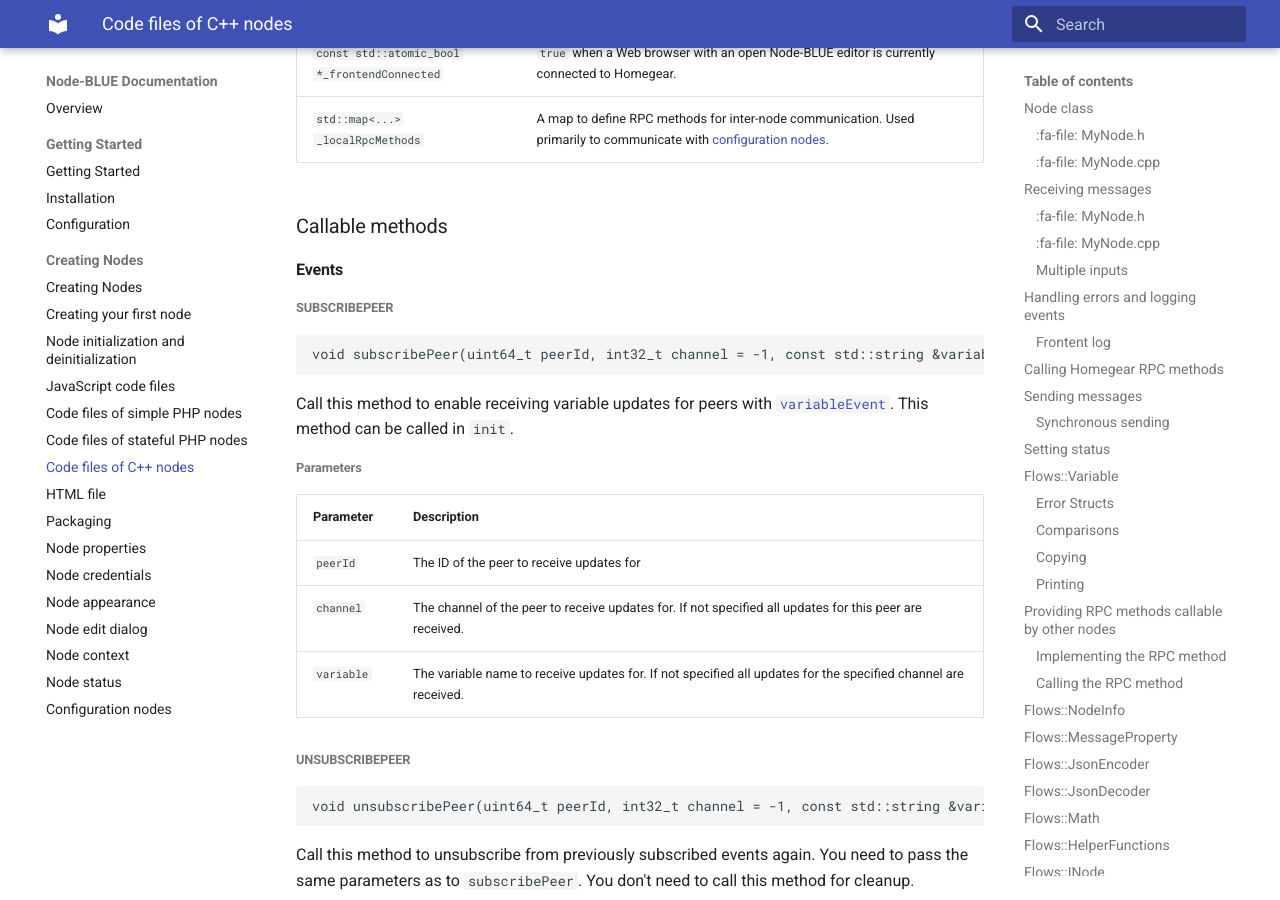
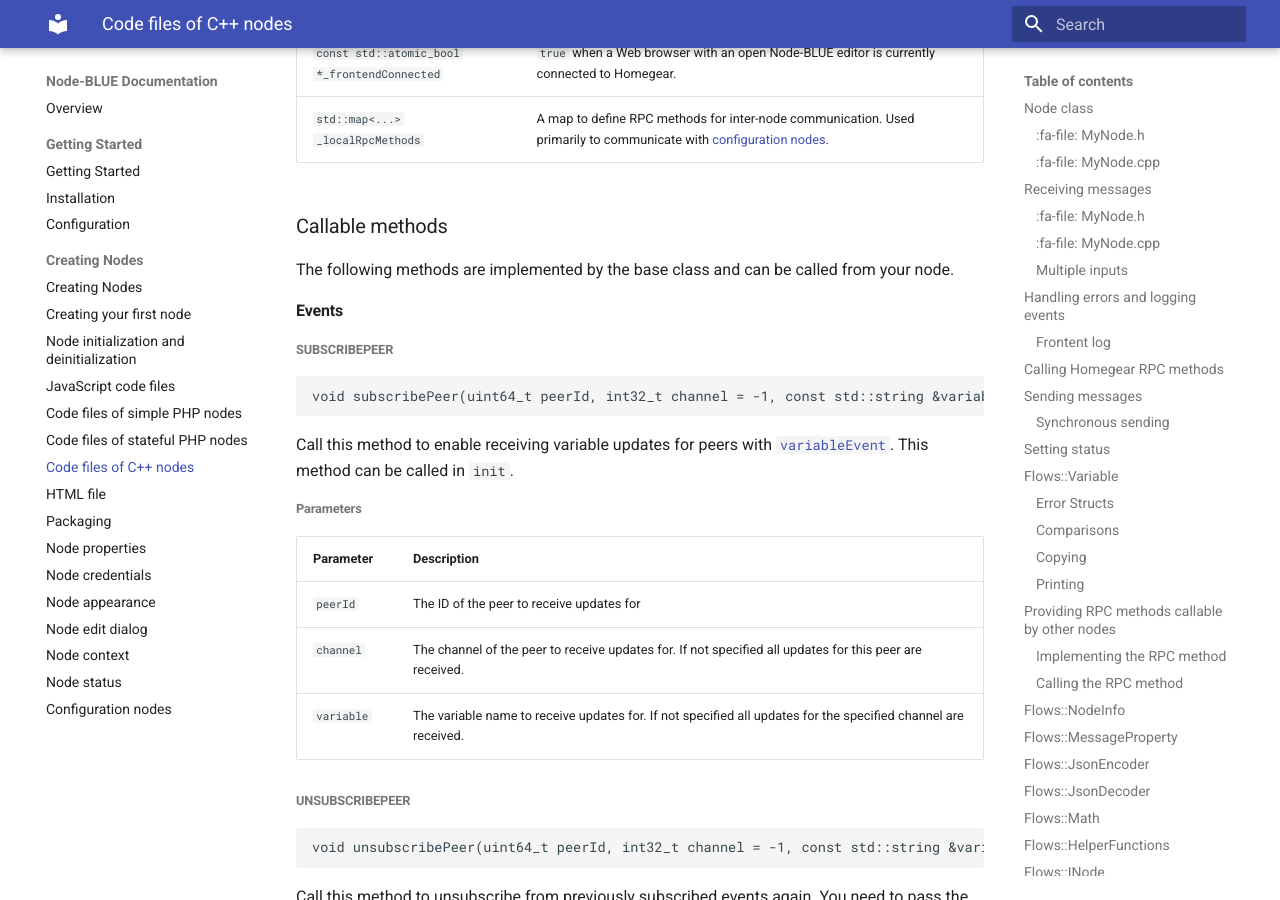
Before and after one commit to Homegear/node-blue-doc, an MkDocs documentation site: the page built from docs/creating_nodes/cpp_code_files.md, in a window 1280 px wide and 900 px high, scrolled down 9722 px. Built offline with MkDocs 1.6.1 and Material for MkDocs 9.7.7, drawn with Linux system fonts in a browser that asks for light colours.

Commit message:
Small comment

```diff
--- a/docs/creating_nodes/cpp_code_files.md
+++ b/docs/creating_nodes/cpp_code_files.md
@@ -369,6 +369,8 @@ The following variables can be accessed from within you node class:
 
 ### Callable methods
 
+The following methods are implemented by the base class and can be called from your node.
+
 #### Events
 
 ##### subscribePeer
```
